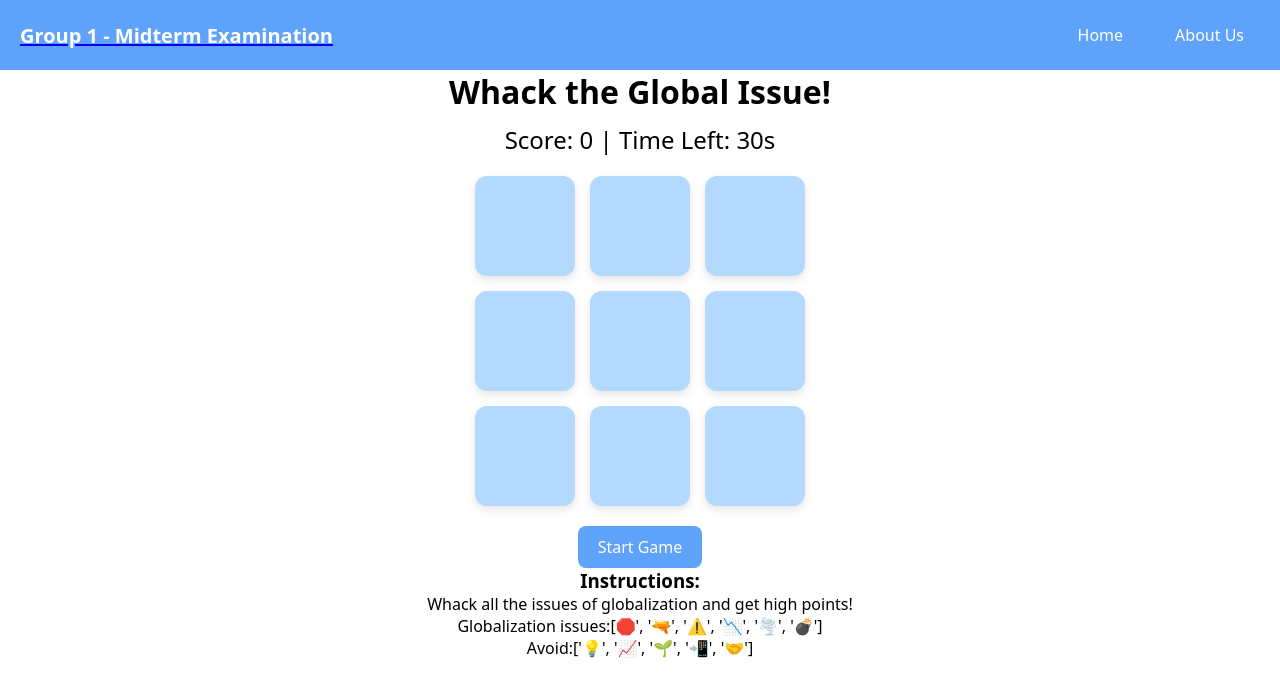
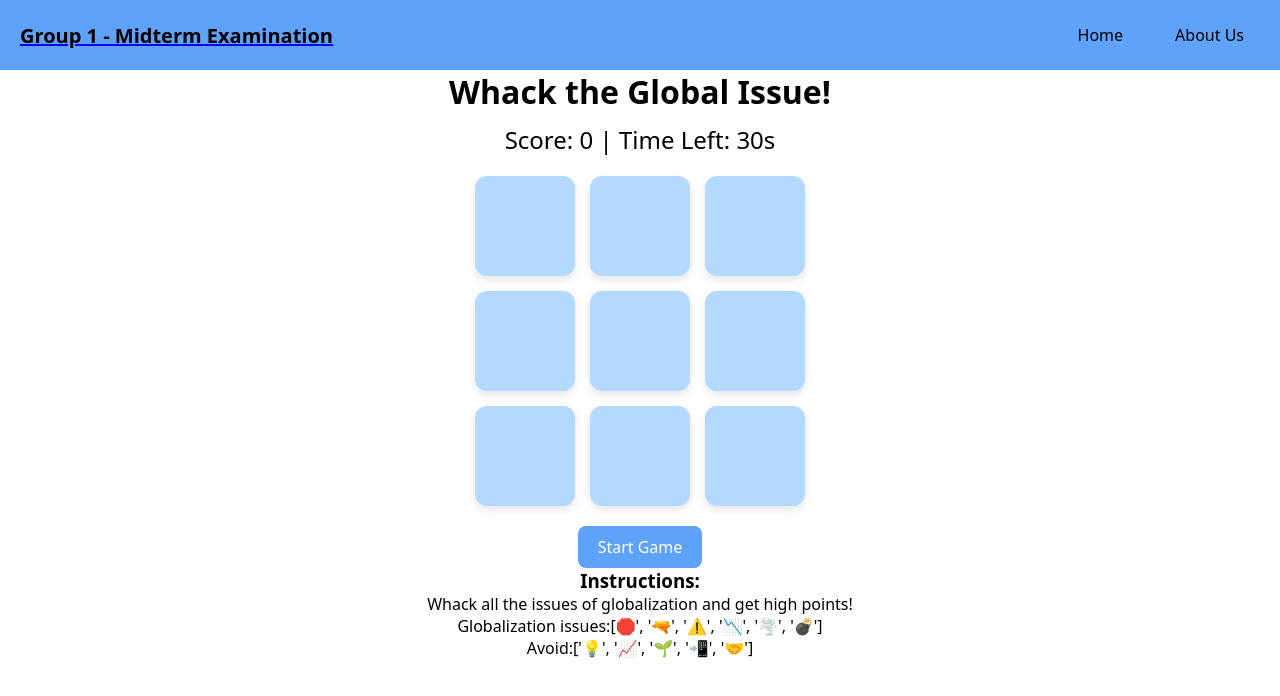
Before and after one commit to C4rlllll/ProjectExam.github.io, a plain HTML site: page Game.html in a window 1280 px wide. Drawn offline with Linux system fonts and the light colour scheme; a web font is replaced by a local one.

Commit message:
Add files via upload

```diff
--- a/GameDes.css
+++ b/GameDes.css
@@ -25,13 +25,13 @@ body, html {
 
 .nav-logo {
   text-decoration: none;
-    color: white;
+  color: black;
   font-size: 24px;
   font-weight: bold;
 }
 
 .groupLogo {
-    color: white;
+  color: black;
   font-size: 20px;
 }
 
@@ -47,12 +47,13 @@ body, html {
 
 .navlink {
   text-decoration: none;
-    color: white;
+  color: black;
   font-weight: 500;
   padding: 8px 16px;
   border-radius: 9999px;
   transition: background-color 0.3s, color 0.3s;
 }
+
 
 .navlink:hover {
     background-color: #03779e;
--- a/Thstyle.css
+++ b/Thstyle.css
@@ -28,13 +28,13 @@ body{
 
 .nav-logo {
     text-decoration: none;
-    color: white;
+    color: black;
     font-size: 24px;
     font-weight: bold;
 }
 
 .groupLogo {
-    color: white;
+    color: black;
     font-size: 20px;
 }
 
@@ -50,7 +50,7 @@ body{
 
 .navlink {
     text-decoration: none;
-    color: white;
+    color: black;
     font-weight: 500;
     padding: 8px 16px;
     border-radius: 9999px;
--- a/aboutusStyle.css
+++ b/aboutusStyle.css
@@ -43,6 +43,11 @@ body, html {
 
 .nav-item {
   position: relative;
+}
+
+
+.navlink{
+  color: black !important;
 }
 
 .navlink {
```
Lines whose indentation alone changed are shown as unchanged.
